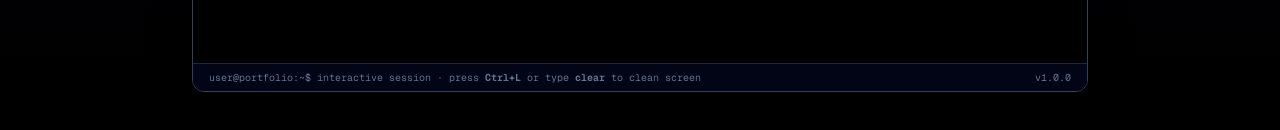
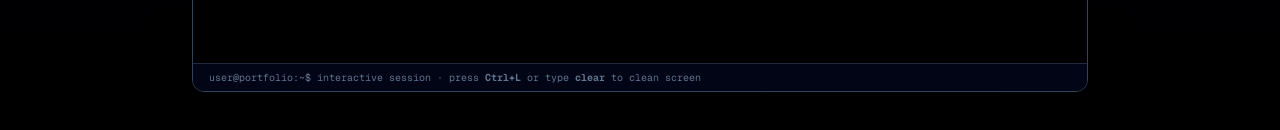
Before and after one commit to Shadhujan/Portfolio, a Next.js app: page /cli in a window 1280 px wide. Shown: the part 620-750 px from the top of the page. Built offline with nearby package versions, Linux system fonts and the light colour scheme.

Commit message:
added Version runCommand

```diff
--- a/app/cli/page.tsx
+++ b/app/cli/page.tsx
@@ -122,6 +122,7 @@ export default function CLIPortfolioPage() {
           "  cat <file>                 Show file content.",
           "  analyze-skills --json      Show skills as JSON.",
           "  skills                     Show readable skills list.",
+          "  version                    Show version info.",
           "  clear                      Clear the screen.",
           "  exit                       Close CLI and go to normal portfolio.",
         ];
@@ -232,7 +233,7 @@ export default function CLIPortfolioPage() {
         } else if (target === "README.md") {
            if (cwd === "~") {
               output = [
-                "# Portfolio CLI v1.0.0",
+                `# Portfolio CLI ${aboutData.version}`,
                 "Welcome to my interactive portfolio terminal.",
                 "Use standard commands like 'ls', 'cd', 'cat', and 'whoami' to navigate.",
                 "",
@@ -341,6 +342,11 @@ export default function CLIPortfolioPage() {
             "Usage: analyze-skills --json or analyze-skills --json-output",
           ];
         }
+        break;
+      }
+
+      case "version": {
+        output = [aboutData.version];
         break;
       }
 
@@ -507,7 +513,7 @@ export default function CLIPortfolioPage() {
               <strong className="font-bold">Ctrl+L</strong> or type{" "}
               <strong className="font-bold">clear</strong> to clean screen
             </span>
-            <span>v1.0.0</span>
+            <span>{aboutData.version}</span>
           </div>
         </div>
       </div>
```
